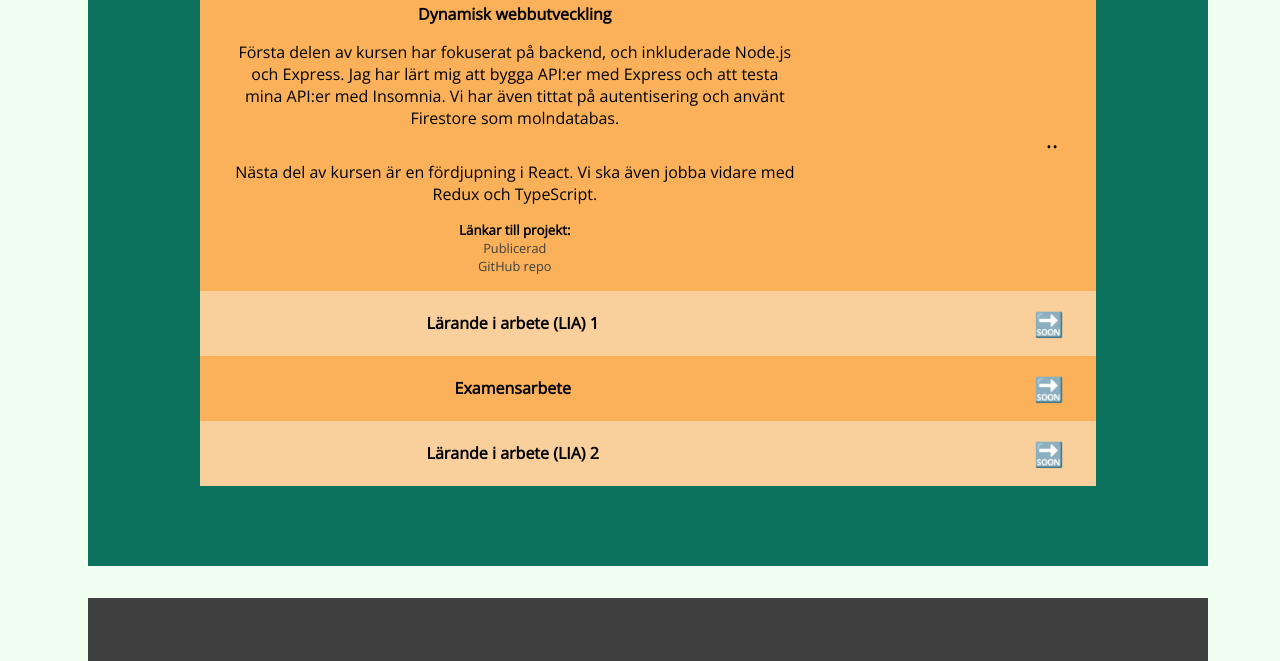
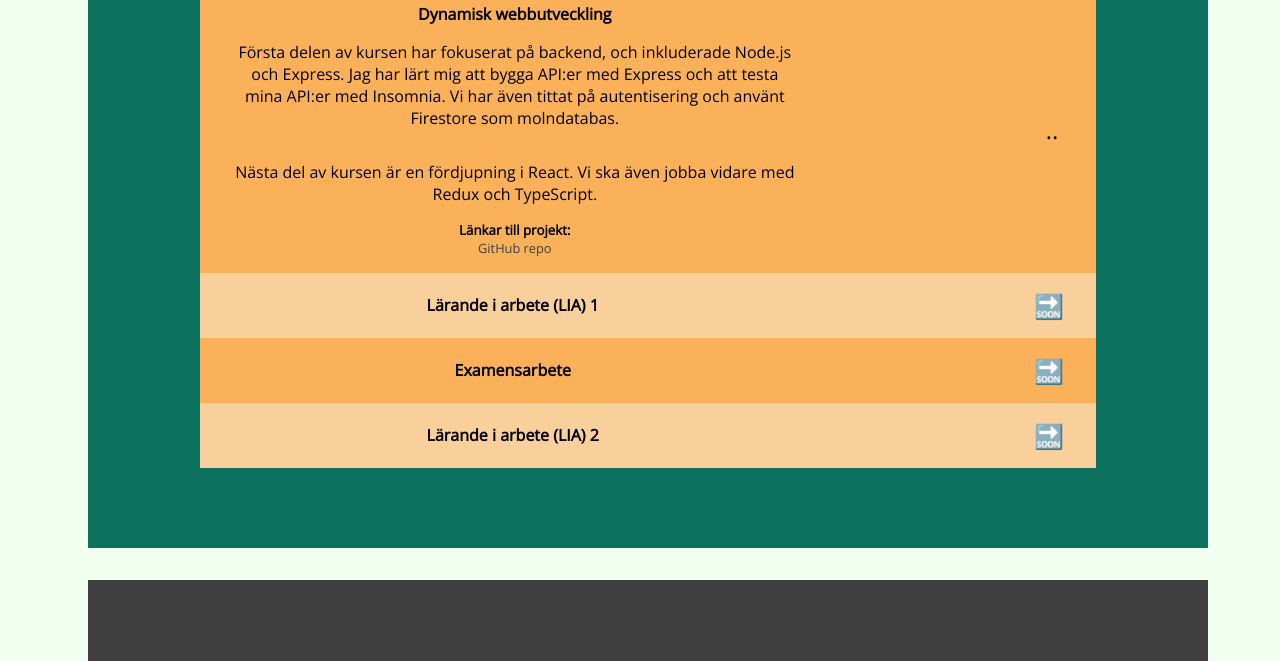
Before and after one commit to johannamaria91/johannamaria91.github.io, a plain HTML site: page index.html in a window 1280 px wide. Shown: the part 3946-4607 px from the top of the page. Drawn offline with nearby package versions, Linux system fonts and the light colour scheme.

Commit message:
tog bort herokuapp

```diff
--- a/index.html
+++ b/index.html
@@ -196,7 +196,6 @@
                 </p>
                 <h5>Länkar till projekt:</h5>
 
-                <a target="_blank" href="https://hamster-wars-1.herokuapp.com">Publicerad</a>
                 <a target="_blank" href="https://github.com/johannamaria91/hamster-wars">GitHub repo</a>
 
             </span><span><span class="dots"></span></span></li>
```
